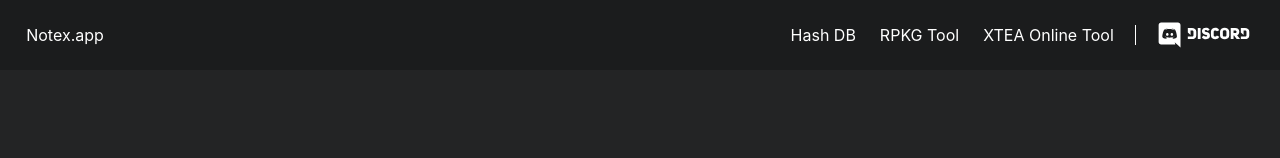
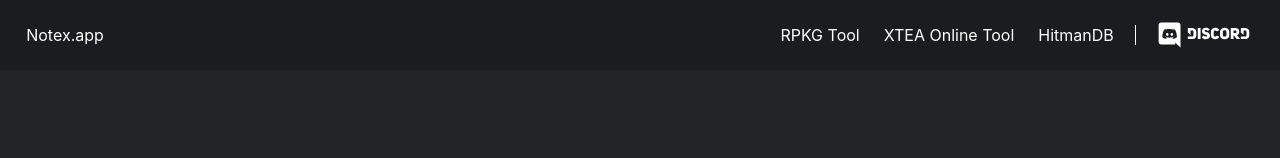
Before and after one commit to glacier-modding/glaciermodding.org-old, a Next.js app: page / in a window 1280 px wide. Shown: the top 158 px of the page. Built offline with nearby package versions, Linux system fonts and the light colour scheme.

Commit message:
Rename HitmanDB link and re-arrange

```diff
--- a/src/Header.tsx
+++ b/src/Header.tsx
@@ -13,15 +13,15 @@ export default function Header({ logo }: HeaderProps) {
                     <nav className="menu">
                         <ul className="menu-inner">
                             <li>
-                                <a href="https://hitmandb.notex.app">Hash DB</a>
-                            </li>
-                            <li>
                                 <Link href="/rpkg">RPKG Tool</Link>
                             </li>
                             <li>
                                 <a href="/tools/online/xtea/">
                                     XTEA Online Tool
                                 </a>
+                            </li>
+                            <li>
+                                <a href="https://hitmandb.notex.app">HitmanDB</a>
                             </li>
                         </ul>
                     </nav>
```
